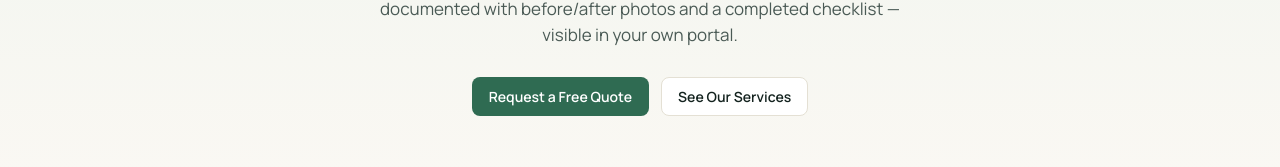
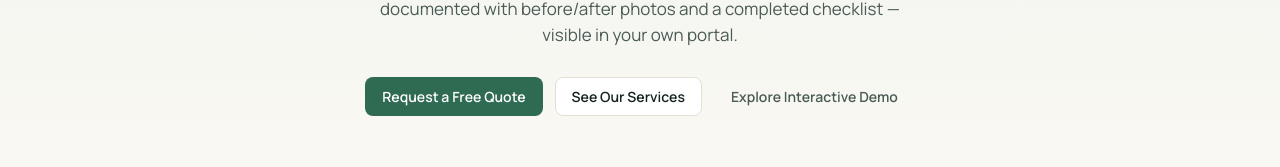
Before and after one commit to faizansaiyed123/cleanflow_frontend, a React (Vite) app: page / in a window 1280 px wide. Shown: the part 340-507 px from the top of the page. Built offline with nearby package versions, Linux system fonts and the light colour scheme; no server answers.

Commit message:
feat(demo): add interactive demo entry point

```diff
--- a/src/pages/public/Home.jsx
+++ b/src/pages/public/Home.jsx
@@ -41,6 +41,9 @@ export default function Home() {
             </Link>
             <Link to="/services" className="btn btn-secondary">
               See Our Services
+            </Link>
+            <Link to="/login" className="btn btn-ghost">
+              Explore Interactive Demo
             </Link>
           </div>
         </div>
```
